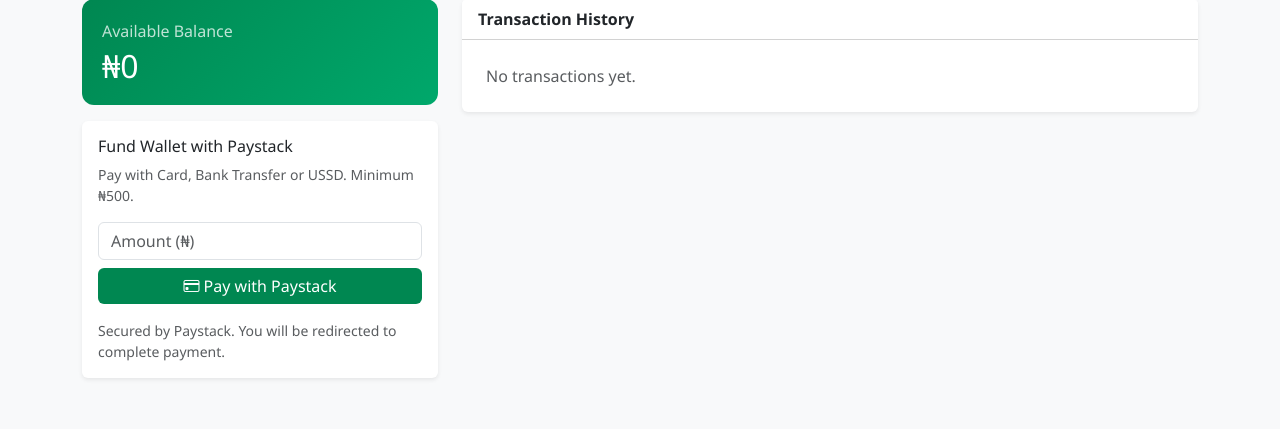
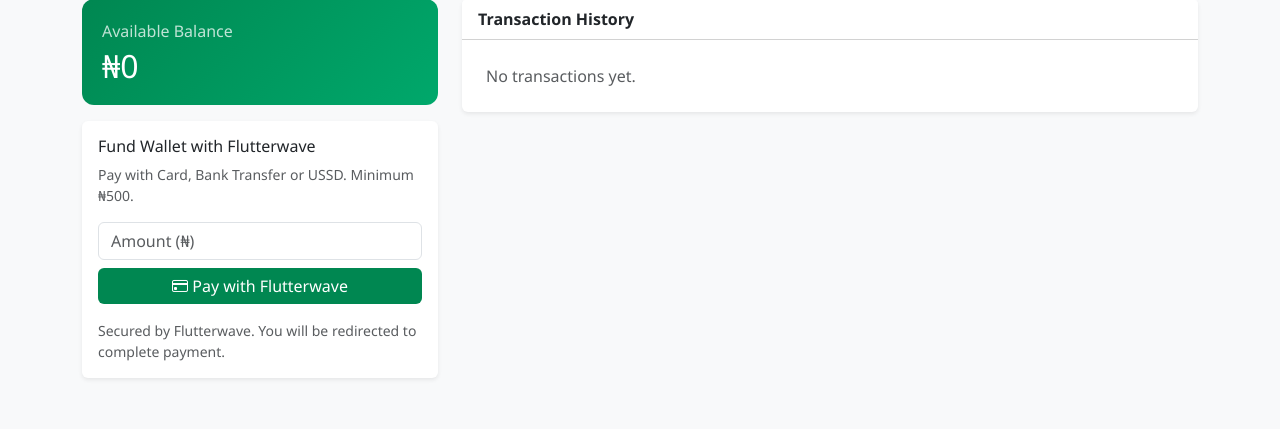
Before and after one commit to devhanzini/sewlagos, a Flask app: page /wallet in a window 1280 px wide. Shown: the part 123-552 px from the top of the page. Run offline with Flask 3, Linux system fonts and the light colour scheme; the visitor is signed in with stand-in values (Sample User, id 1); data comes from the database, SQL or seed files in the repository; data that the repository does not hold is empty; parts of the project's set-up code (start-up, migrations or seed data) failed here and were passed over.

Commit message:
Switch to Flutterwave payment gateway

```diff
--- a/app.py
+++ b/app.py
@@ -25,11 +25,12 @@ app = Flask(__name__)
 app.secret_key = os.environ.get("SECRET_KEY", "REDACTED-ROTATED-SECRET-KEY")
 DATABASE = os.path.join(os.path.dirname(os.path.abspath(__file__)), "sewlagos.db")
 
-# ---------- Paystack Configuration ----------
-# Get free test keys from https://dashboard.paystack.com/#/settings/developers
-PAYSTACK_SECRET_KEY = os.environ.get("PAYSTACK_SECRET_KEY", "sk_test_xxxxxxxxxxxxxxxxxxxxxxxxxxxxxxxx")
-PAYSTACK_PUBLIC_KEY = os.environ.get("PAYSTACK_PUBLIC_KEY", "pk_test_xxxxxxxxxxxxxxxxxxxxxxxxxxxxxxxx")
-PAYSTACK_BASE_URL = "https://api.paystack.co"
+# ---------- Flutterwave Configuration ----------
+# Get keys from https://app.flutterwave.com → Settings → API Keys
+FLW_SECRET_KEY = os.environ.get("FLW_SECRET_KEY", "FLWPUBK_TEST-REDACTED-ROTATE-THIS-KEY")
+FLW_PUBLIC_KEY = os.environ.get("FLW_PUBLIC_KEY", "FLWSECK_TEST-REDACTED-ROTATE-THIS-KEY")
+FLW_SECRET_HASH = os.environ.get("FLW_SECRET_HASH", "sewlagos_webhook_hash")  # Set this in Flutterwave dashboard
+FLW_BASE_URL = "https://api.flutterwave.com/v3"
 
 # Fixed delivery fee
 DELIVERY_FEE = 1000.00
@@ -41,65 +42,79 @@ SLOTS = {
     "evening": "3:00 PM – 6:00 PM"
 }
 
-# ---------- Paystack Helpers ----------
-def paystack_headers():
+# ---------- Flutterwave Helpers ----------
+def flw_headers():
     return {
-        "Authorization": f"Bearer {PAYSTACK_SECRET_KEY}",
+        "Authorization": f"Bearer {FLW_SECRET_KEY}",
         "Content-Type": "application/json"
     }
 
-def paystack_initialize(email, amount_naira, reference, callback_url, metadata=None):
-    """Initialize a Paystack transaction. Amount must be in Naira (we convert to kobo)."""
-    amount_kobo = int(round(float(amount_naira) * 100))
+def flw_initialize(email, amount_naira, reference, callback_url, customer_name=None, phone=None, meta=None):
+    """Initialize a Flutterwave payment. Amount is in Naira."""
     payload = {
-        "email": email or "customer@sewlagos.ng",
-        "amount": amount_kobo,
+        "tx_ref": reference,
+        "amount": str(int(round(float(amount_naira)))),
         "currency": "NGN",
-        "reference": reference,
-        "callback_url": callback_url,
-        "metadata": metadata or {}
+        "redirect_url": callback_url,
+        "payment_options": "card,banktransfer,ussd",
+        "customer": {
+            "email": email or "customer@sewlagos.ng",
+            "name": customer_name or "SewLagos Customer",
+            "phonenumber": phone or ""
+        },
+        "customizations": {
+            "title": "SewLagos Wallet Funding",
+            "description": "Fund your SewLagos wallet",
+            "logo": ""
+        },
+        "meta": meta or {}
     }
     try:
         resp = http_requests.post(
-            f"{PAYSTACK_BASE_URL}/transaction/initialize",
-            headers=paystack_headers(),
+            f"{FLW_BASE_URL}/payments",
+            headers=flw_headers(),
             json=payload,
-            timeout=15
+            timeout=20
         )
         data = resp.json()
-        if data.get("status") is True:
-            return data["data"]  # contains authorization_url, access_code, reference
+        if data.get("status") == "success":
+            return data["data"]  # contains link, etc.
         return {"error": data.get("message", "Failed to initialize payment")}
     except Exception as e:
         return {"error": str(e)}
 
-def paystack_verify(reference):
-    """Verify a transaction by reference."""
+def flw_verify(transaction_id):
+    """Verify a Flutterwave transaction by ID."""
     try:
         resp = http_requests.get(
-            f"{PAYSTACK_BASE_URL}/transaction/verify/{reference}",
-            headers=paystack_headers(),
+            f"{FLW_BASE_URL}/transactions/{transaction_id}/verify",
+            headers=flw_headers(),
             timeout=15
         )
         data = resp.json()
-        if data.get("status") is True and data["data"]["status"] == "success":
+        if data.get("status") == "success" and data.get("data", {}).get("status") == "successful":
             return data["data"]
         return None
     except Exception:
         return None
 
-def verify_paystack_webhook(payload_body, signature):
-    """Verify Paystack webhook signature (HMAC SHA512)."""
-    if not signature or not PAYSTACK_SECRET_KEY.startswith("sk_"):
-        return False
-    computed = hmac.new(
-        PAYSTACK_SECRET_KEY.encode("utf-8"),
-        payload_body,
-        hashlib.sha512
-    ).hexdigest()
-    return hmac.compare_digest(computed, signature)
+def flw_verify_by_tx_ref(tx_ref):
+    """Verify using tx_ref (fallback)."""
+    try:
+        resp = http_requests.get(
+            f"{FLW_BASE_URL}/transactions/verify_by_reference",
+            headers=flw_headers(),
+            params={"tx_ref": tx_ref},
+            timeout=15
+        )
+        data = resp.json()
+        if data.get("status") == "success" and data.get("data", {}).get("status") == "successful":
+            return data["data"]
+        return None
+    except Exception:
+        return None
 
-def credit_wallet(user_id, amount, reference, description="Wallet funding via Paystack"):
+def credit_wallet(user_id, amount, reference, description="Wallet funding via Flutterwave"):
     """Credit user wallet and record transaction. Returns new balance or None on error."""
     db = get_db()
     # Prevent double-crediting the same reference
@@ -121,7 +136,7 @@ def credit_wallet(user_id, amount, reference, description="Wallet funding via Pa
     )
     db.execute(
         "INSERT INTO notifications (user_id, title, message, type) VALUES (?,?,?,?)",
-        (user_id, "Wallet Credited", f"₦{amount:,.0f} has been added to your wallet via Paystack.", "wallet")
+        (user_id, "Wallet Credited", f"₦{amount:,.0f} has been added to your wallet via Flutterwave.", "wallet")
     )
     db.commit()
     return new_bal
@@ -674,112 +689,113 @@ def wallet():
             flash("Minimum funding is ₦500.", "warning")
             return redirect(url_for("wallet"))
 
-        # Create unique reference
+        # Create unique reference (tx_ref)
         reference = f"SLW-{session['user_id']}-{datetime.now().strftime('%Y%m%d%H%M%S')}-{random.randint(1000,9999)}"
-        callback_url = url_for("paystack_callback", _external=True)
+        callback_url = url_for("flutterwave_callback", _external=True)
 
-        # Initialize Paystack transaction
-        result = paystack_initialize(
+        # Initialize Flutterwave payment
+        result = flw_initialize(
             email=user["email"] or f"user{user['id']}@sewlagos.ng",
             amount_naira=amount,
             reference=reference,
             callback_url=callback_url,
-            metadata={
-                "user_id": user["id"],
-                "purpose": "wallet_funding",
-                "custom_fields": [
-                    {"display_name": "Customer", "variable_name": "customer_name", "value": user["full_name"]},
-                    {"display_name": "Phone", "variable_name": "phone", "value": user["phone"]}
-                ]
-            }
+            customer_name=user["full_name"],
+            phone=user["phone"],
+            meta={"user_id": str(user["id"]), "purpose": "wallet_funding"}
         )
 
         if "error" in result:
             # Fallback for demo when keys are still placeholders
-            if "xxxxxxxx" in PAYSTACK_SECRET_KEY:
-                flash("Paystack keys not configured yet. Using demo credit for testing.", "warning")
-                new_bal = credit_wallet(user["id"], amount, reference + "-DEMO", "Demo wallet funding (replace Paystack keys)")
+            if "xxxxxxxx" in FLW_SECRET_KEY:
+                flash("Flutterwave keys not configured yet. Using demo credit for testing.", "warning")
+                new_bal = credit_wallet(user["id"], amount, reference + "-DEMO", "Demo wallet funding (replace Flutterwave keys)")
                 if new_bal is not None:
                     flash(f"Wallet funded with ₦{amount:,.0f} (demo mode).", "success")
                 return redirect(url_for("wallet"))
             flash(f"Could not start payment: {result['error']}", "danger")
             return redirect(url_for("wallet"))
 
-        # Redirect customer to Paystack checkout
-        return redirect(result["authorization_url"])
+        # Redirect customer to Flutterwave checkout
+        return redirect(result["link"])
 
     return render_template(
         "wallet.html",
         user=user,
         transactions=transactions,
-        paystack_public_key=PAYSTACK_PUBLIC_KEY
+        flw_public_key=FLW_PUBLIC_KEY
     )
 
 
-@app.route("/paystack/callback")
+@app.route("/flutterwave/callback")
 @login_required
-def paystack_callback():
-    """Called by Paystack after customer completes (or cancels) payment."""
-    reference = request.args.get("reference") or request.args.get("trxref")
-    if not reference:
-        flash("No payment reference received.", "danger")
+def flutterwave_callback():
+    """Called by Flutterwave after customer completes (or cancels) payment."""
+    status = request.args.get("status")
+    tx_ref = request.args.get("tx_ref")
+    transaction_id = request.args.get("transaction_id")
+
+    if status != "successful" or not tx_ref:
+        flash("Payment was cancelled or failed.", "warning")
         return redirect(url_for("wallet"))
 
-    # Verify with Paystack
-    data = paystack_verify(reference)
+    # Verify with Flutterwave
+    data = None
+    if transaction_id:
+        data = flw_verify(transaction_id)
     if not data:
-        flash("Payment verification failed or was cancelled.", "warning")
+        data = flw_verify_by_tx_ref(tx_ref)
+
+    if not data:
+        flash("Payment verification failed. If money was deducted, contact support.", "warning")
         return redirect(url_for("wallet"))
 
-    amount_naira = data["amount"] / 100.0  # from kobo
-    metadata = data.get("metadata") or {}
-    user_id = metadata.get("user_id") or session.get("user_id")
+    amount_naira = float(data.get("amount", 0))
+    meta = data.get("meta") or {}
+    user_id = meta.get("user_id") or session.get("user_id")
 
     if not user_id:
         flash("Could not identify user for this payment.", "danger")
         return redirect(url_for("wallet"))
 
-    new_bal = credit_wallet(int(user_id), amount_naira, reference, "Wallet funding via Paystack")
+    new_bal = credit_wallet(int(user_id), amount_naira, tx_ref, "Wallet funding via Flutterwave")
     if new_bal is not None:
         flash(f"Payment successful! ₦{amount_naira:,.0f} has been added to your wallet.", "success")
     else:
-        # Already credited by webhook (common) or error
         flash("Payment received. Your wallet has been updated.", "success")
 
     return redirect(url_for("wallet"))
 
 
-@app.route("/paystack/webhook", methods=["POST"])
-def paystack_webhook():
+@app.route("/flutterwave/webhook", methods=["POST"])
+def flutterwave_webhook():
     """
-    Paystack server-to-server notification.
-    This is the most reliable way to credit wallets (especially bank transfers).
-    Configure this URL in Paystack Dashboard → Settings → API Keys & Webhooks.
+    Flutterwave server-to-server notification (most reliable for bank transfers).
+    Configure this URL in Flutterwave Dashboard → Settings → Webhooks.
+    Also set a Secret Hash and put the same value in FLW_SECRET_HASH env var.
     """
-    signature = request.headers.get("x-paystack-signature", "")
-    payload = request.get_data()
-
-    if not verify_paystack_webhook(payload, signature):
-        # Still return 200 so Paystack does not keep retrying invalid signatures in some cases
-        return jsonify({"status": "invalid signature"}), 400
+    secret_hash = request.headers.get("verif-hash", "")
+    if secret_hash != FLW_SECRET_HASH:
+        return jsonify({"status": "invalid hash"}), 401
 
     try:
-        event = json.loads(payload)
+        event = request.get_json(force=True)
     except Exception:
         return jsonify({"status": "bad payload"}), 400
 
-    if event.get("event") == "charge.success":
-        data = event.get("data", {})
-        reference = data.get("reference")
-        amount_naira = data.get("amount", 0) / 100.0
-        metadata = data.get("metadata") or {}
-        user_id = metadata.get("user_id")
+    # Flutterwave sends different event structures; handle successful charge
+    data = event.get("data") or event
+    status = data.get("status") or event.get("event")
+    if status in ("successful", "charge.completed"):
+        tx_ref = data.get("tx_ref") or data.get("txRef")
+        amount = float(data.get("amount", 0))
+        meta = data.get("meta") or {}
+        user_id = meta.get("user_id")
 
-        if user_id and reference:
-            credit_wallet(int(user_id), amount_naira, reference, "Wallet funding via Paystack (webhook)")
+        if user_id and tx_ref:
+            credit_wallet(int(user_id), amount, tx_ref, "Wallet funding via Flutterwave (webhook)")
 
-    # Always acknowledge quickly
     return jsonify({"status": "ok"}), 200
+
 
 @app.route("/dashboard")
 @login_required
--- a/templates/wallet.html
+++ b/templates/wallet.html
@@ -11,18 +11,18 @@
             </div>
             <div class="card mt-3 border-0 shadow-sm">
                 <div class="card-body">
-                    <h6>Fund Wallet with Paystack</h6>
+                    <h6>Fund Wallet with Flutterwave</h6>
                     <p class="small text-muted">Pay with Card, Bank Transfer or USSD. Minimum ₦500.</p>
                     <form method="post">
                         <div class="mb-2">
                             <input type="number" name="amount" class="form-control" placeholder="Amount (₦)" min="500" step="100" required>
                         </div>
                         <button type="submit" class="btn btn-naija w-100">
-                            <i class="bi bi-credit-card"></i> Pay with Paystack
+                            <i class="bi bi-credit-card"></i> Pay with Flutterwave
                         </button>
                     </form>
                     <p class="small text-muted mt-3 mb-0">
-                        Secured by Paystack. You will be redirected to complete payment.
+                        Secured by Flutterwave. You will be redirected to complete payment.
                     </p>
                 </div>
             </div>
```
Also changed, not shown: README.md.
